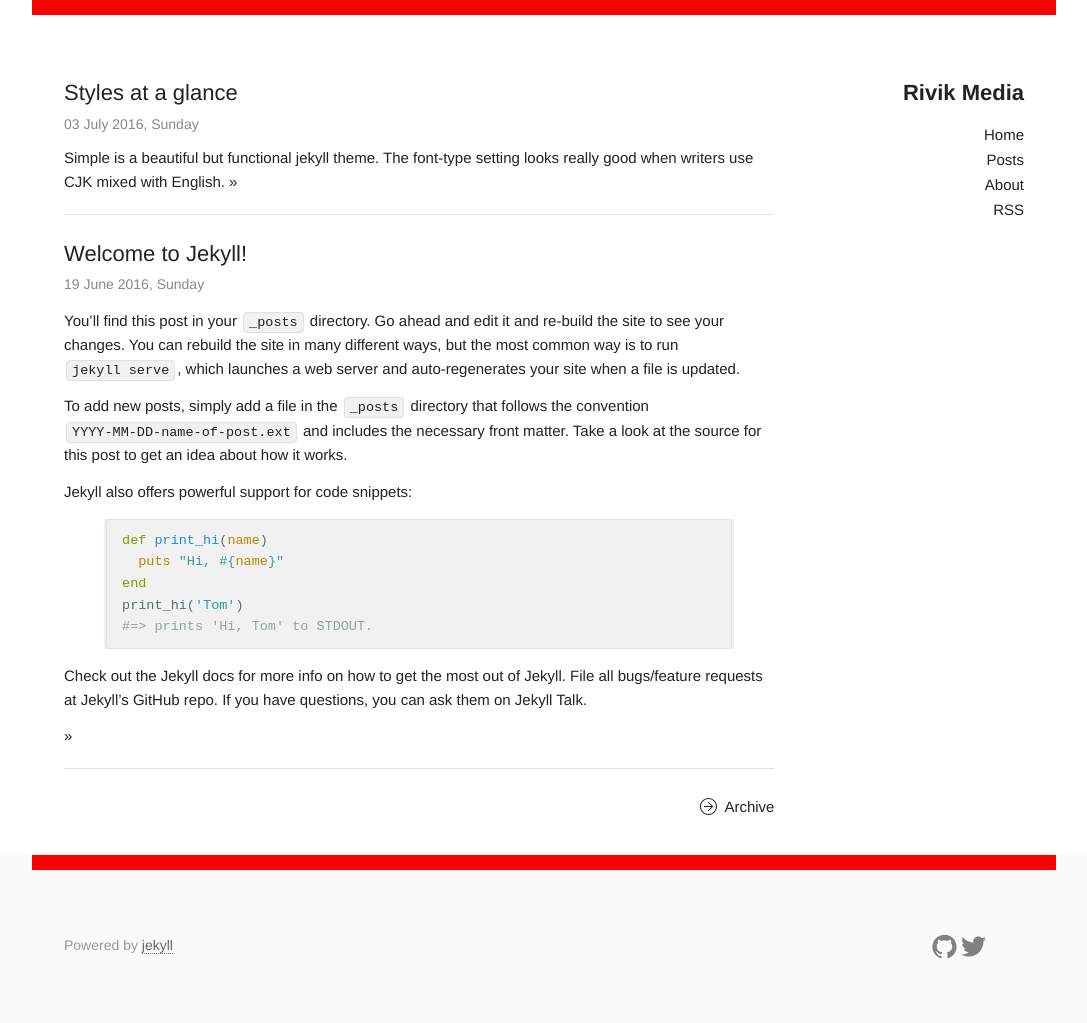
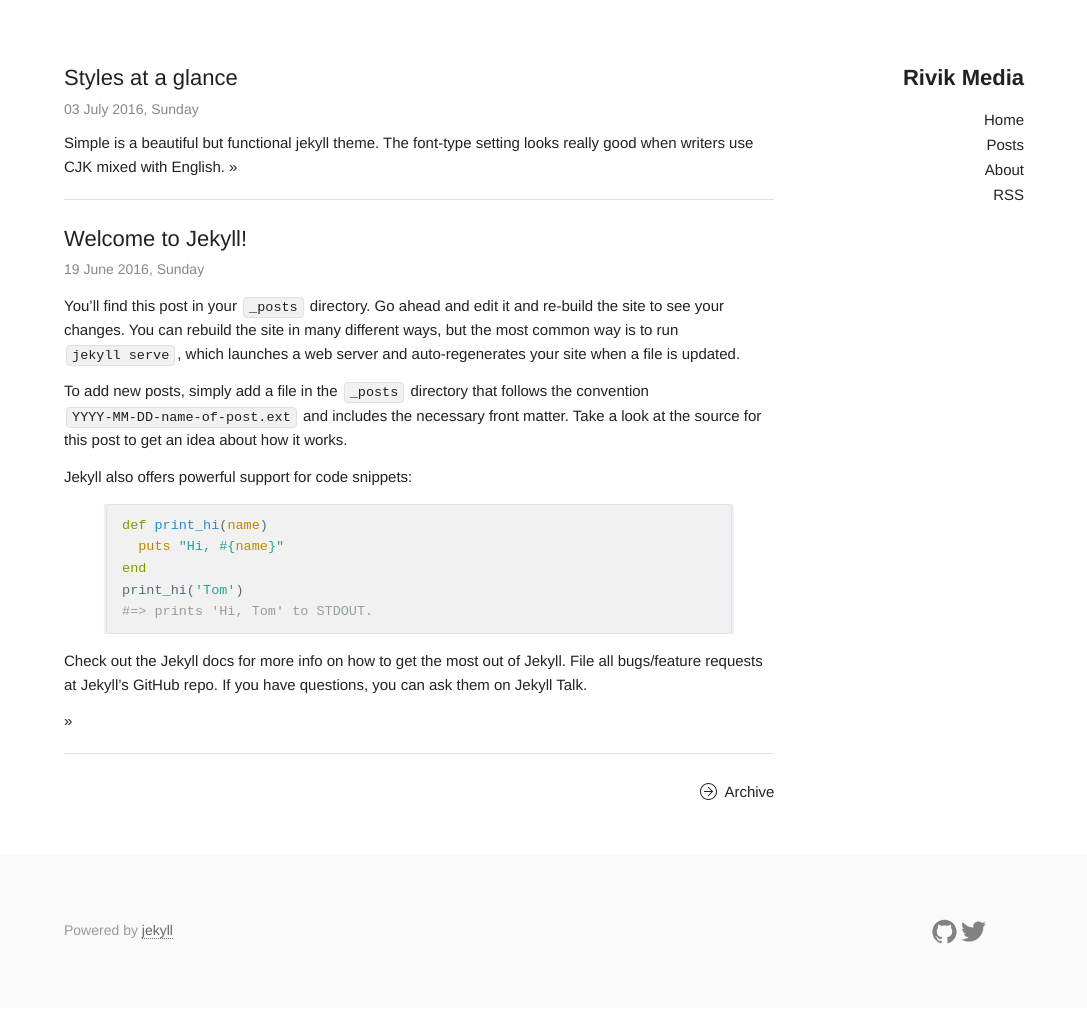
Before and after one commit to Rivik-Media/rivik-media, a Jekyll site: the page built from index.html, in a window 1280 px wide. Shown: the whole page, without its empty margins (96-1183 px from the left). Built offline with Jekyll 4.4.1, drawn with Linux system fonts in a browser that asks for light colours.

Commit message:
update container

```diff
--- a/_sass/_base.scss
+++ b/_sass/_base.scss
@@ -43,7 +43,6 @@
   max-width: 960px;
   margin: 0 auto;
   padding: 10px 10px;
-  border-top: 15px solid red;
 
 }
 .column,
```
